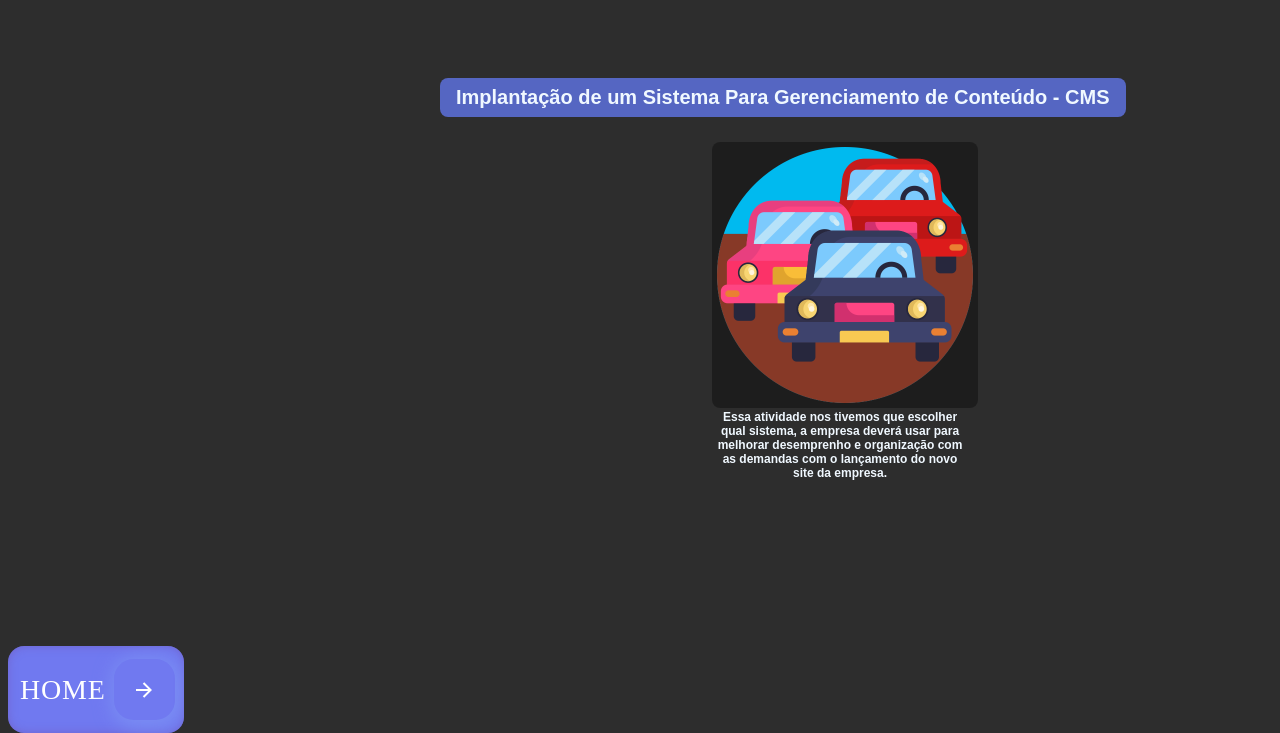
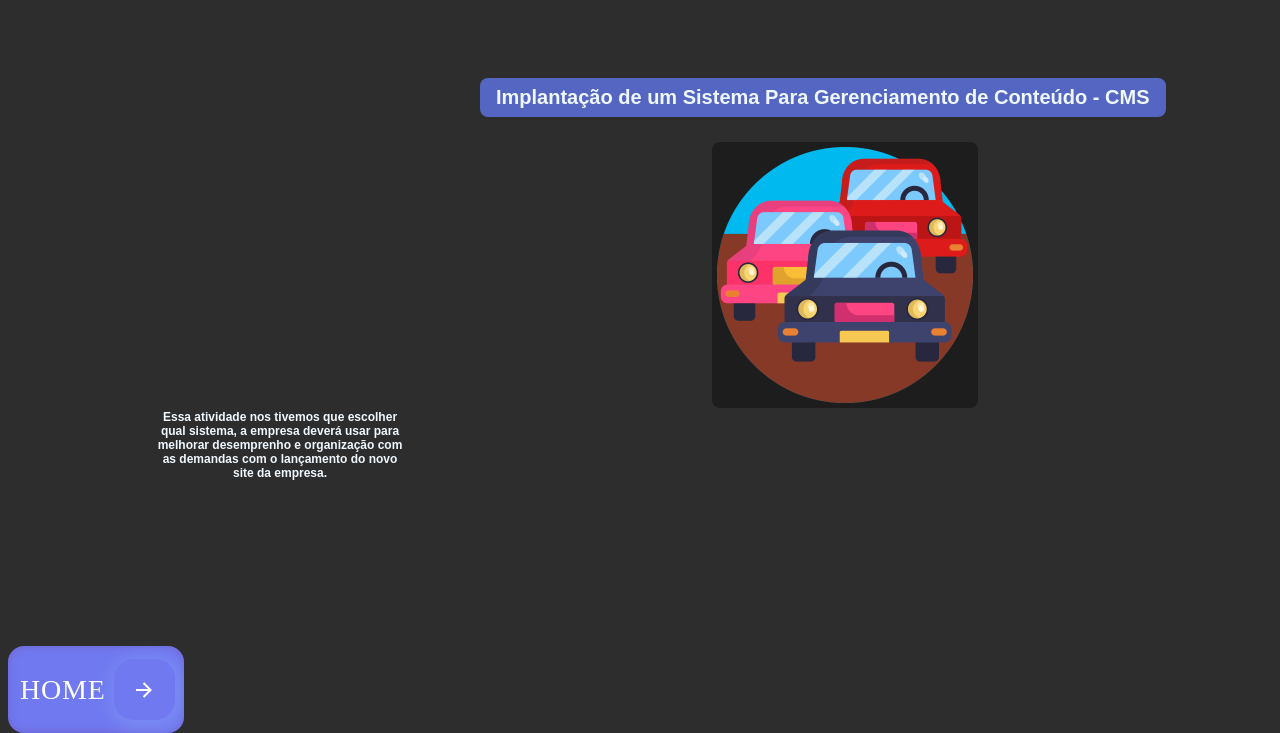
Before and after one commit to fabioc15/portfolio3trimestre, a plain HTML site: page cursotecnico/implante.html in a window 1280 px wide. Shown: the part 194-927 px from the top of the page. Drawn offline with Linux system fonts and the light colour scheme; a web font is replaced by a local one.

Commit message:
Update implante.html

```diff
--- a/cursotecnico/implante.html
+++ b/cursotecnico/implante.html
@@ -9,10 +9,10 @@
 </head>
 <body>
     <h1 class="title">ATIVIDADE</h1>
-    <h3 style="left: 55vh;" class="textboatitulo">Implantação de um Sistema Para Gerenciamento de Conteúdo - CMS</h3>
+    <h3 style="left: 60vh;" class="textboatitulo">Implantação de um Sistema Para Gerenciamento de Conteúdo - CMS</h3>
         <a href="https://docs.google.com/document/d/1eNuqKFY0Kh71yViHpXZ3qLgiVAZ7yicMciEHpo1uIiE/edit?usp=sharing">
             <img class="lingeboafoto" src="/cursofotos/carros.png"></a>
-            <h5 class="textoquetemquecolocarembaixo4" style="width: 20%; margin-left:-1vh;"><strong></strong>Essa atividade nos tivemos que escolher qual sistema, a empresa deverá usar para melhorar desemprenho e organização com as demandas com o lançamento do novo site da empresa.</h5>
+            <h5 class="textoquetemquecolocarembaixo4" style="width: 20%; margin-left:-1vh; left: 20vh;"><strong></strong>Essa atividade nos tivemos que escolher qual sistema, a empresa deverá usar para melhorar desemprenho e organização com as demandas com o lançamento do novo site da empresa.</h5>
 
                <a href="/cursotecnico/vocejafezocurso.html" class="contactButton">
                 HOME
```
